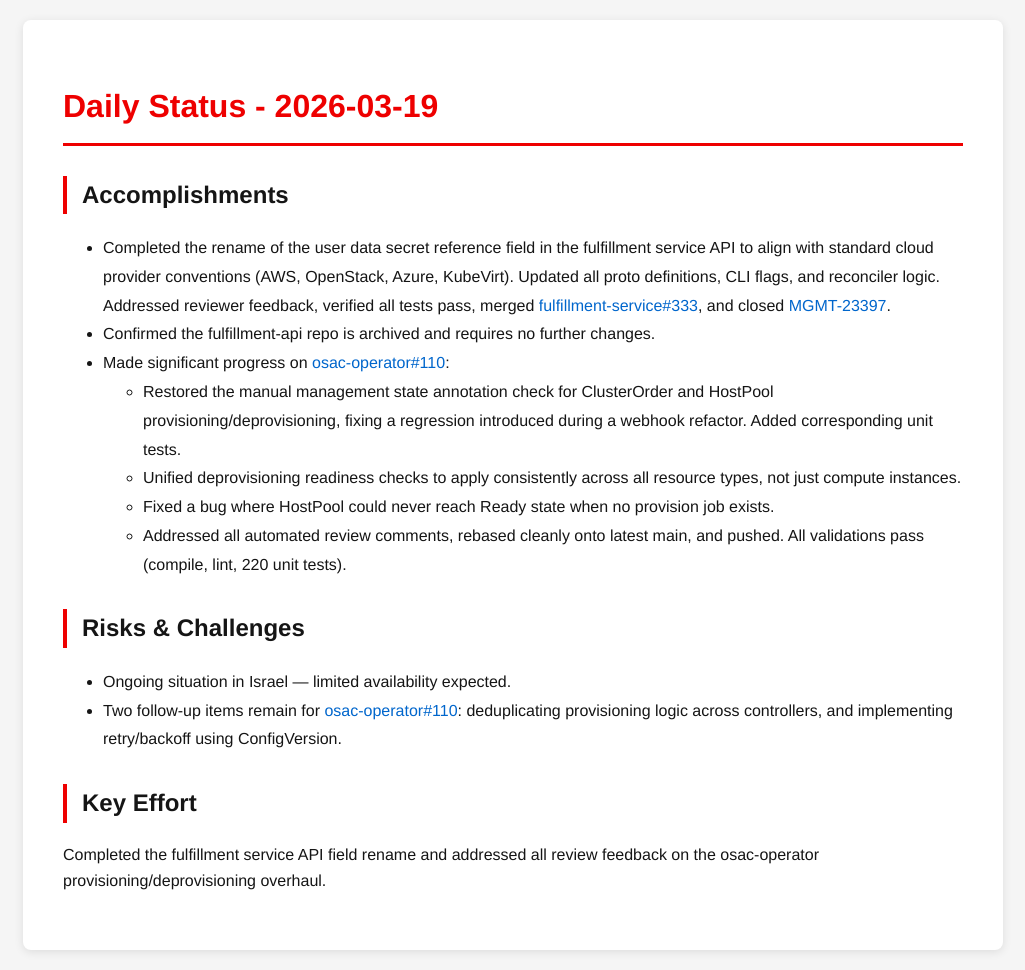
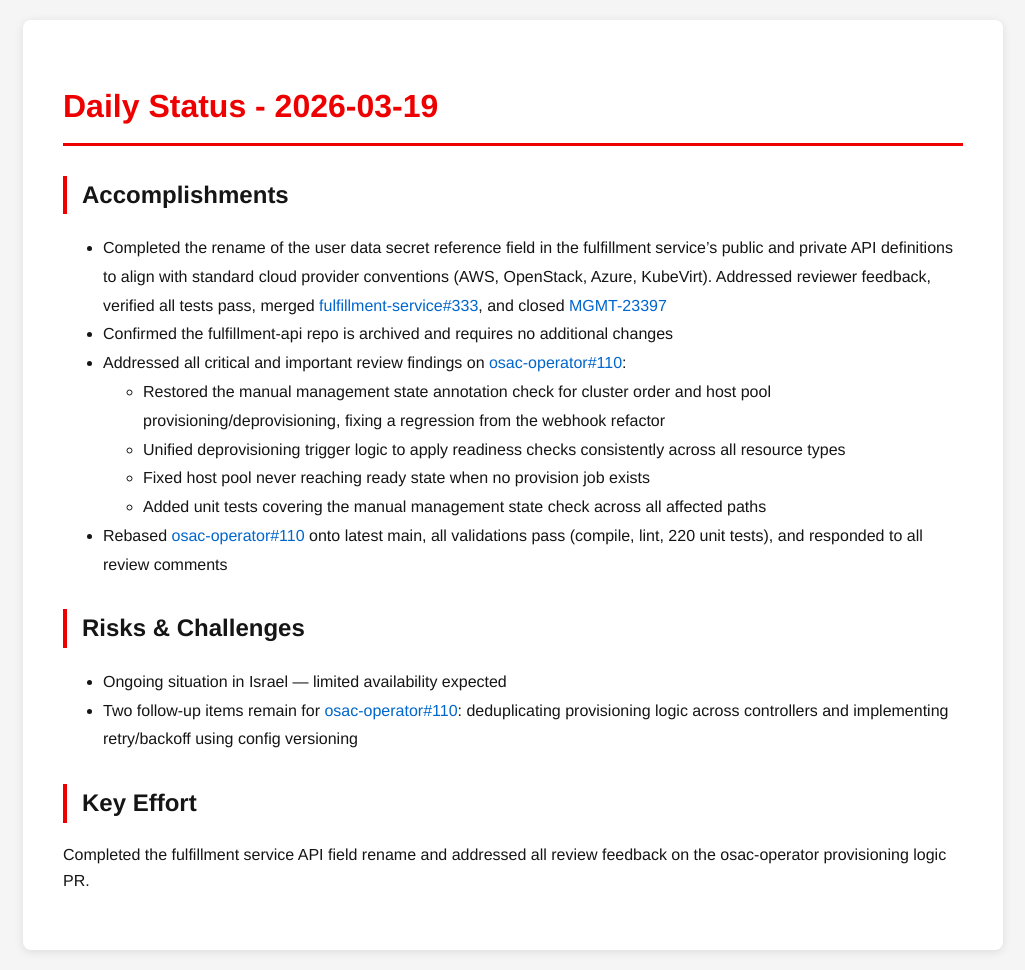
Before and after one commit to tzvatot/daily-status, a Jekyll site: the page built from 2026-03-19.md, in a window 1280 px wide. Shown: the whole page, without its empty margins (127-1152 px from the left). Built offline with Jekyll 4.4.1, drawn with Linux system fonts in a browser that asks for light colours.

Commit message:
Daily status update - 2026-03-19

```diff
--- a/2026-03-19.md
+++ b/2026-03-19.md
@@ -7,17 +7,18 @@
 # Daily Status - 2026-03-19
 
 ## Accomplishments
-- Completed the rename of the user data secret reference field in the fulfillment service API to align with standard cloud provider conventions (AWS, OpenStack, Azure, KubeVirt). Updated all proto definitions, CLI flags, and reconciler logic. Addressed reviewer feedback, verified all tests pass, merged [fulfillment-service#333](https://github.com/osac-project/fulfillment-service/pull/333), and closed [MGMT-23397](https://issues.redhat.com/browse/MGMT-23397).
-- Confirmed the fulfillment-api repo is archived and requires no further changes.
-- Made significant progress on [osac-operator#110](https://github.com/osac-project/osac-operator/pull/110):
-  - Restored the manual management state annotation check for ClusterOrder and HostPool provisioning/deprovisioning, fixing a regression introduced during a webhook refactor. Added corresponding unit tests.
-  - Unified deprovisioning readiness checks to apply consistently across all resource types, not just compute instances.
-  - Fixed a bug where HostPool could never reach Ready state when no provision job exists.
-  - Addressed all automated review comments, rebased cleanly onto latest main, and pushed. All validations pass (compile, lint, 220 unit tests).
+- Completed the rename of the user data secret reference field in the fulfillment service's public and private API definitions to align with standard cloud provider conventions (AWS, OpenStack, Azure, KubeVirt). Addressed reviewer feedback, verified all tests pass, merged [fulfillment-service#333](https://github.com/osac-project/fulfillment-service/pull/333), and closed [MGMT-23397](https://issues.redhat.com/browse/MGMT-23397)
+- Confirmed the fulfillment-api repo is archived and requires no additional changes
+- Addressed all critical and important review findings on [osac-operator#110](https://github.com/osac-project/osac-operator/pull/110):
+  - Restored the manual management state annotation check for cluster order and host pool provisioning/deprovisioning, fixing a regression from the webhook refactor
+  - Unified deprovisioning trigger logic to apply readiness checks consistently across all resource types
+  - Fixed host pool never reaching ready state when no provision job exists
+  - Added unit tests covering the manual management state check across all affected paths
+- Rebased [osac-operator#110](https://github.com/osac-project/osac-operator/pull/110) onto latest main, all validations pass (compile, lint, 220 unit tests), and responded to all review comments
 
 ## Risks & Challenges
-- Ongoing situation in Israel — limited availability expected.
-- Two follow-up items remain for [osac-operator#110](https://github.com/osac-project/osac-operator/pull/110): deduplicating provisioning logic across controllers, and implementing retry/backoff using ConfigVersion.
+- Ongoing situation in Israel — limited availability expected
+- Two follow-up items remain for [osac-operator#110](https://github.com/osac-project/osac-operator/pull/110): deduplicating provisioning logic across controllers and implementing retry/backoff using config versioning
 
 ## Key Effort
-Completed the fulfillment service API field rename and addressed all review feedback on the osac-operator provisioning/deprovisioning overhaul.
+Completed the fulfillment service API field rename and addressed all review feedback on the osac-operator provisioning logic PR.
```
